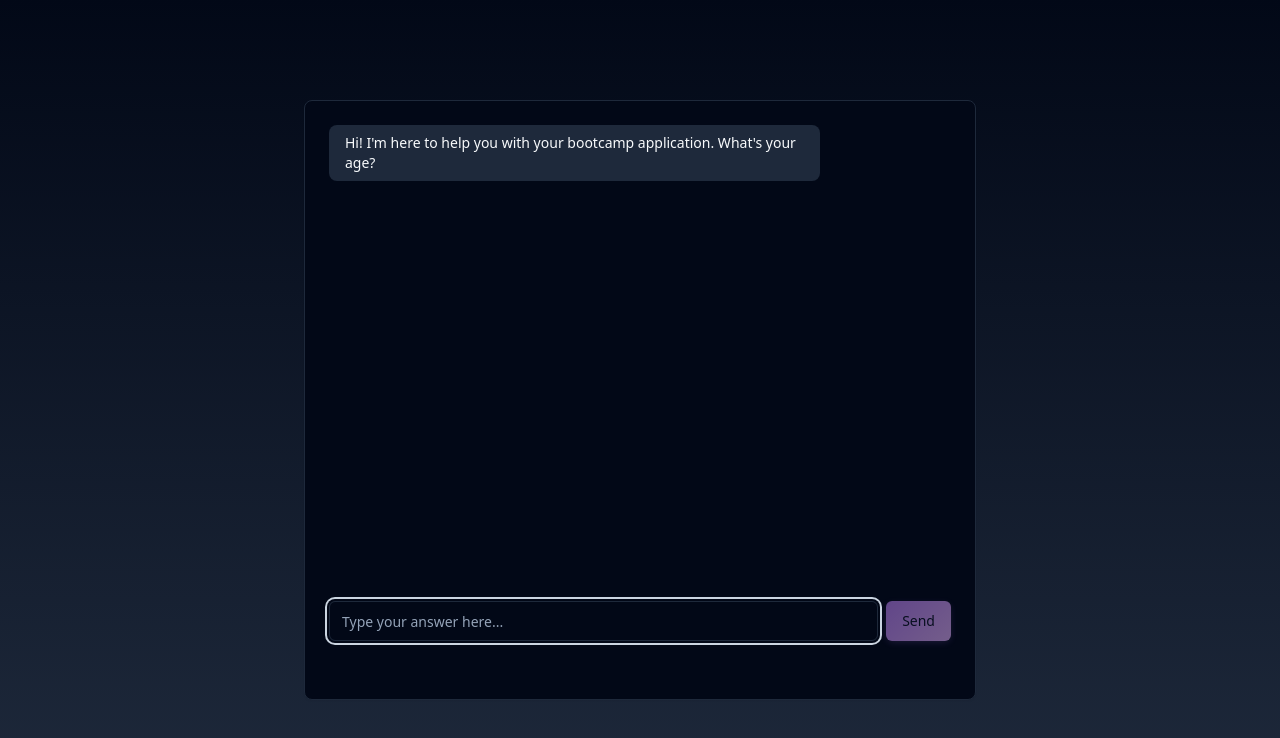
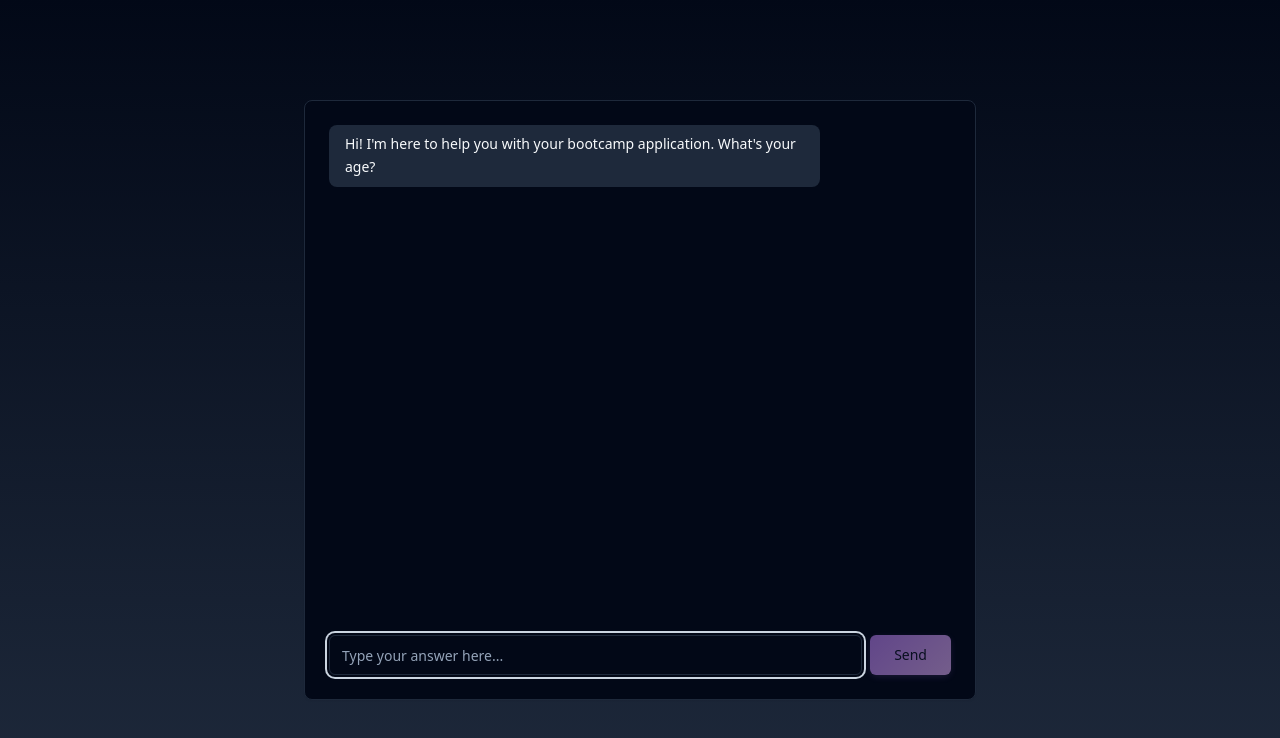
Before and after one commit to Swiss-Business-School-Barcelona/placeholder-launch-pad, a React (Vite) app: page / in a window 1280 px wide. Shown: the top 738 px of the page. Built offline with nearby package versions, Linux system fonts and the light colour scheme; no server answers.

Commit message:
mobile layout fix

```diff
--- a/src/index.css
+++ b/src/index.css
@@ -147,4 +147,9 @@ All colors MUST be HSL.
   .dark ::-webkit-scrollbar-thumb:hover {
     background: hsl(var(--muted-foreground) / 0.6);
   }
+
+  /* Mobile safe area support */
+  .pb-safe {
+    padding-bottom: env(safe-area-inset-bottom);
+  }
 }
--- a/src/pages/Index.tsx
+++ b/src/pages/Index.tsx
@@ -132,17 +132,17 @@ const Index = () => {
   };
 
   return (
-    <div className="min-h-screen bg-gradient-background flex items-center justify-center px-4">
-      <div className="w-full max-w-2xl mx-auto">
-        <Card className="h-[600px]">
-          <CardContent className="p-6 h-full flex flex-col">
+    <div className="min-h-screen bg-gradient-background flex items-center justify-center p-4 md:px-4 px-0">
+      <div className="w-full max-w-2xl mx-auto h-screen md:h-auto">
+        <Card className="h-full md:h-[600px] md:rounded-lg rounded-none border-0 md:border">
+          <CardContent className="p-3 md:p-6 h-full flex flex-col">
             {/* Chat Messages */}
             <div
-              className="overflow-y-auto space-y-4 pr-2 flex-1"
+              className="overflow-y-auto space-y-3 md:space-y-4 pr-1 md:pr-2 flex-1"
               style={{
                 scrollbarWidth: 'thin',
                 scrollbarColor: 'rgb(203 213 225) rgb(241 245 249)',
-                maxHeight: 'calc(600px - 140px)' // Card height minus padding and input area
+                maxHeight: 'calc(100vh - 120px)', // Full height minus padding and input area on mobile
               }}
             >
               {messages.map((message) => (
@@ -151,13 +151,13 @@ const Index = () => {
                   className={`flex ${message.isBot ? 'justify-start' : 'justify-end'}`}
                 >
                   <div
-                    className={`max-w-[80%] rounded-lg px-4 py-2 ${
+                    className={`max-w-[85%] md:max-w-[80%] rounded-lg px-3 md:px-4 py-2 ${
                       message.isBot
                         ? 'bg-secondary text-secondary-foreground'
                         : 'bg-primary text-primary-foreground'
                     }`}
                   >
-                    <p className="text-sm">{message.text}</p>
+                    <p className="text-sm leading-relaxed">{message.text}</p>
                   </div>
                 </div>
               ))}
@@ -181,10 +181,10 @@ const Index = () => {
 
             {/* Bootcamp Button */}
             {showBootcampButton && (
-              <div className="flex justify-center my-4">
+              <div className="flex justify-center my-3 md:my-4">
                 <Button
                   onClick={() => window.open(bootcampButtonUrl, '_blank')}
-                  className="bg-gradient-to-r from-purple-500 to-pink-500 hover:from-purple-600 hover:to-pink-600 text-white font-medium px-6 py-2 rounded-lg transition-all duration-200 transform hover:scale-105 shadow-lg"
+                  className="bg-gradient-to-r from-purple-500 to-pink-500 hover:from-purple-600 hover:to-pink-600 text-white font-medium px-4 md:px-6 py-2 rounded-lg transition-all duration-200 transform hover:scale-105 shadow-lg w-full md:w-auto max-w-xs"
                 >
                   Visit Bootcamp Page
                 </Button>
@@ -193,16 +193,20 @@ const Index = () => {
 
             {/* Input Area */}
             {!isTyping && !showBootcampButton && (
-              <div className="flex space-x-2 mt-4">
+              <div className="flex space-x-2 mt-3 md:mt-4 pb-safe">
                 <Input
                   ref={inputRef}
                   value={userInput}
                   onChange={(e) => setUserInput(e.target.value)}
                   onKeyPress={handleKeyPress}
                   placeholder="Type your answer here..."
-                  className="flex-1"
+                  className="flex-1 h-11 md:h-10"
                 />
-                <Button onClick={handleUserResponse} disabled={!userInput.trim()}>
+                <Button
+                  onClick={handleUserResponse}
+                  disabled={!userInput.trim()}
+                  className="h-11 md:h-10 px-4 md:px-6"
+                >
                   Send
                 </Button>
               </div>
```
